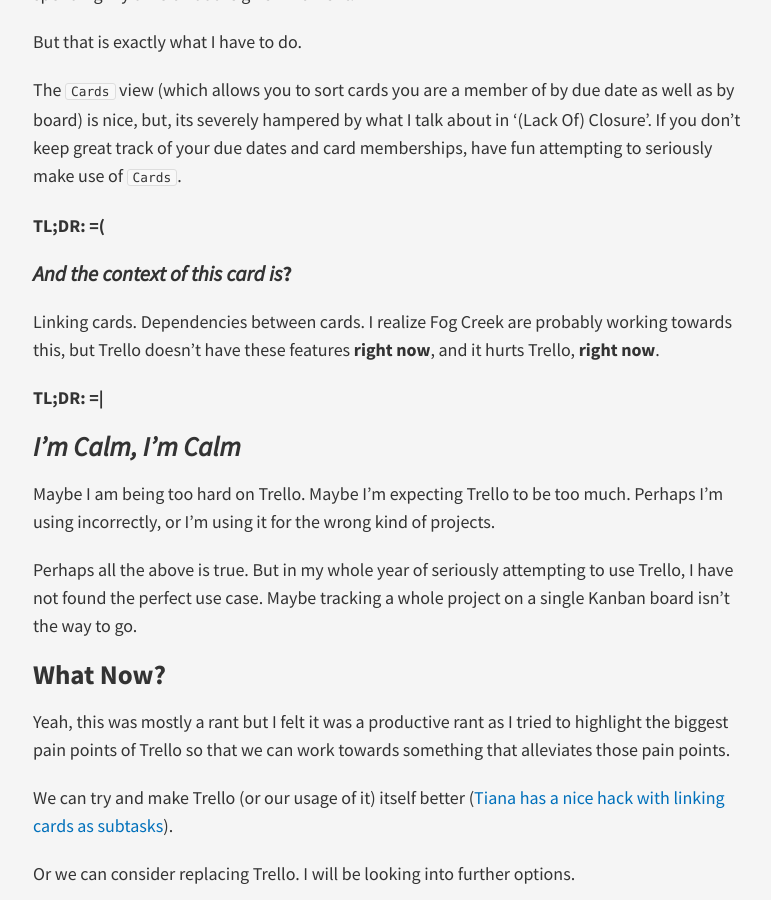
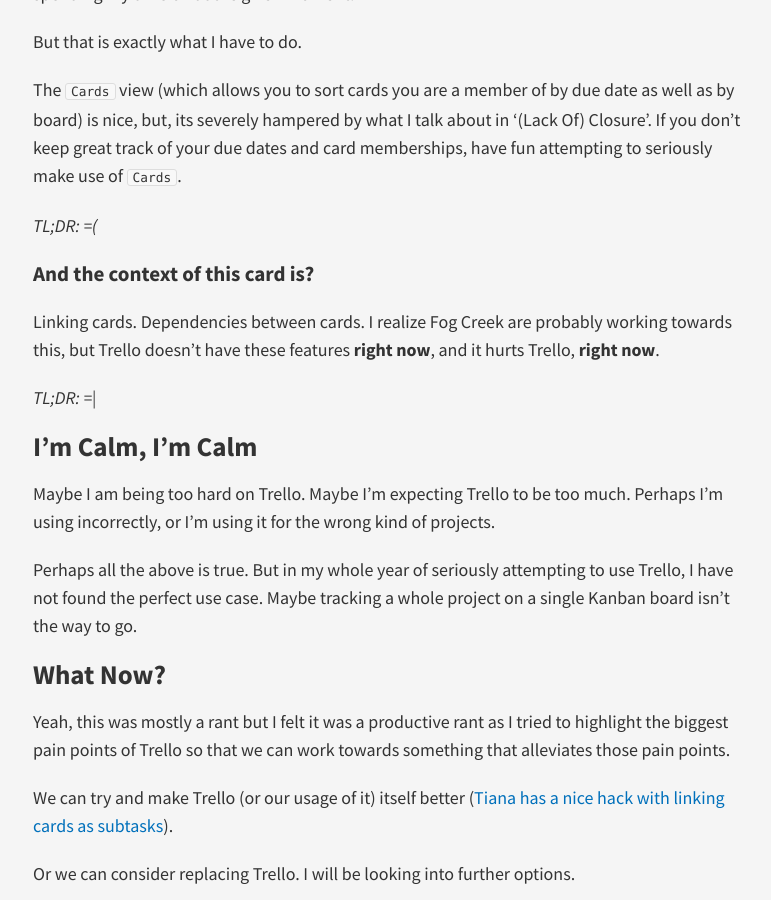
Before and after one commit to hfaran/blog.ubcecess, a Jekyll site: the page built from _posts/2014-05-26-a-year-with-trello.markdown, in a window 1280 px wide and 900 px high, scrolled down 2717 px. Shown: the whole window, without its empty margins (252-1023 px from the left). Built offline with Jekyll 4.4.1, drawn with Linux system fonts in a browser that asks for light colours; nearby versions of some CDN libraries; Markdown is read by kramdown in place of the engine named in the settings.

Commit message:
Fix formatting

```diff
--- a/_posts/2014-05-26-a-year-with-trello.markdown
+++ b/_posts/2014-05-26-a-year-with-trello.markdown
@@ -20,7 +20,7 @@ Trello offers us a nice and simple Kanban board. The board UI is admittedly very
 
 And unfortunately, those are all of the good things I have to say about Trello. As for what follows...
 
-### *What am I supposed to be doing? What are you supposed to be doing?*
+### What am I supposed to be doing? What are you supposed to be doing?
 
 I'm not going to espouse any particular named project/team management methodology, but I'm going to lay out what I consider are the components of a successful one.
 
@@ -33,7 +33,7 @@ Trello lets us break the large problem of Silicon Valley down into smaller probl
 * Either way, members of that card do not necessarily know what portion of the task they are assigned to
 * Even if this data is encoded in the checklist, there is no way to know this without actually opening up the card
 
-**TL;DR: There are no clear per-member assignments because members are all attached to one ticket (and checklists don't help here). We need real subtasks.**
+*TL;DR: There are no clear per-member assignments because members are all attached to one ticket (and checklists don't help here). We need real subtasks.*
 
 ## Death by a Thousand (okay, four, at least) Cuts
 
@@ -52,9 +52,9 @@ Actually, no. It wasn't. That is how I actually feel whenever I have to figure o
 
 I understand that Fog Creek want to keep Trello as simple as possible (and as close to a real Kanban board as possible). But honestly, it **could** be a little smarter.
 
-**TL;DR: Arggghhhh**
+*TL;DR: Arggghhhh*
 
-### *What* **am** *I supposed to be working on?*
+### What **am** I supposed to be working on?
 
 At any point in time, my Trello home page is filled with tens of boards. That's a lot of boards. I really do dislike checking each and every board to gain indications of what I should be spending my time on at the given moment.
 
@@ -62,15 +62,15 @@ But that is exactly what I have to do.
 
 The `Cards` view (which allows you to sort cards you are a member of by due date as well as by board) is nice, but, its severely hampered by what I talk about in '(Lack Of) Closure'. If you don't keep great track of your due dates and card memberships, have fun attempting to seriously make use of `Cards`.
 
-**TL;DR: =\(**
+*TL;DR: =\(*
 
-### *And the context of this card is*?
+### And the context of this card is?
 
 Linking cards. Dependencies between cards. I realize Fog Creek are probably working towards this, but Trello doesn't have these features **right now**, and it hurts Trello, **right now**.
 
-**TL;DR: =\|**
+*TL;DR: =\|*
 
-## *I'm Calm, I'm Calm*
+## I'm Calm, I'm Calm
 
 Maybe I am being too hard on Trello. Maybe I'm expecting Trello to be too much. Perhaps I'm using incorrectly, or I'm using it for the wrong kind of projects.
 
```
